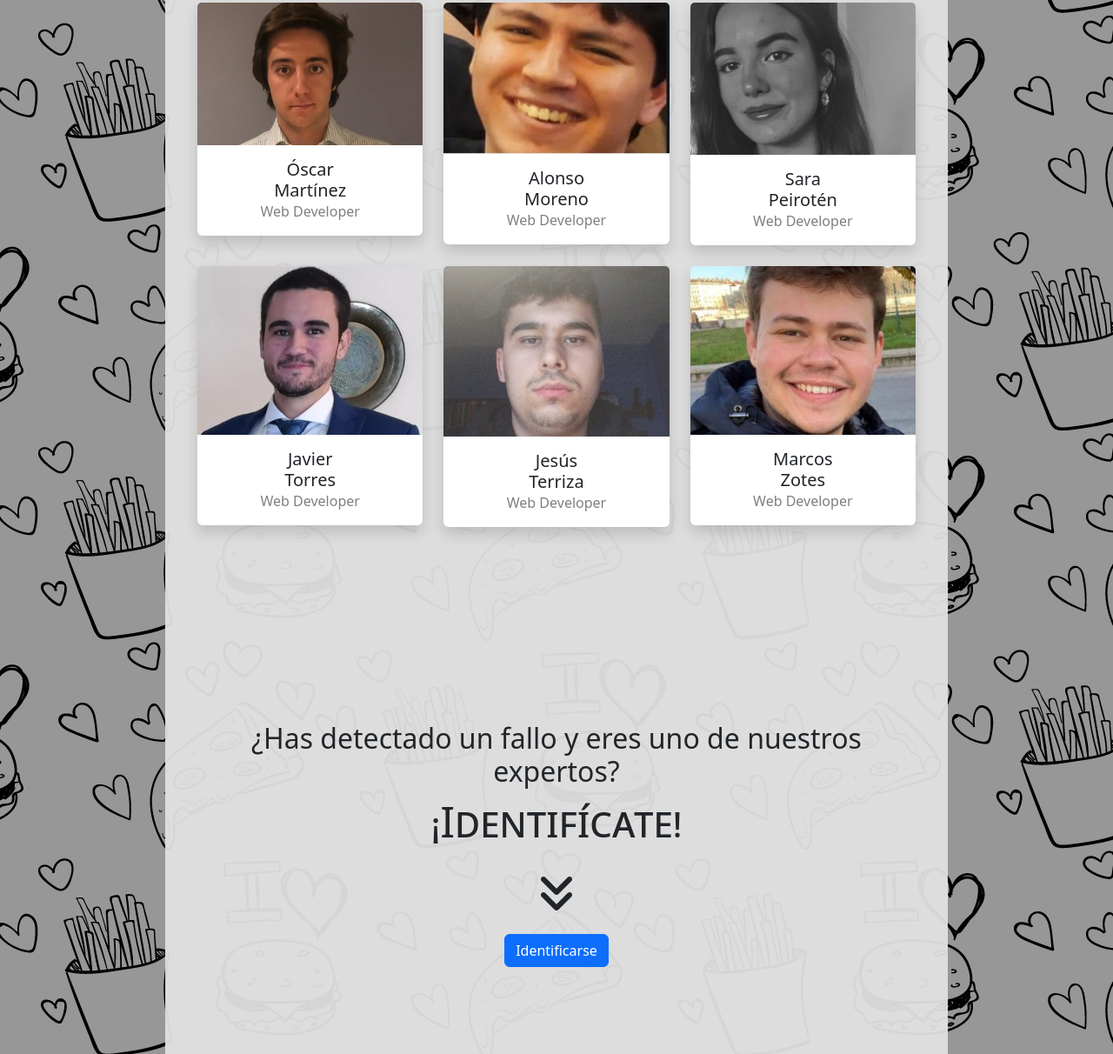
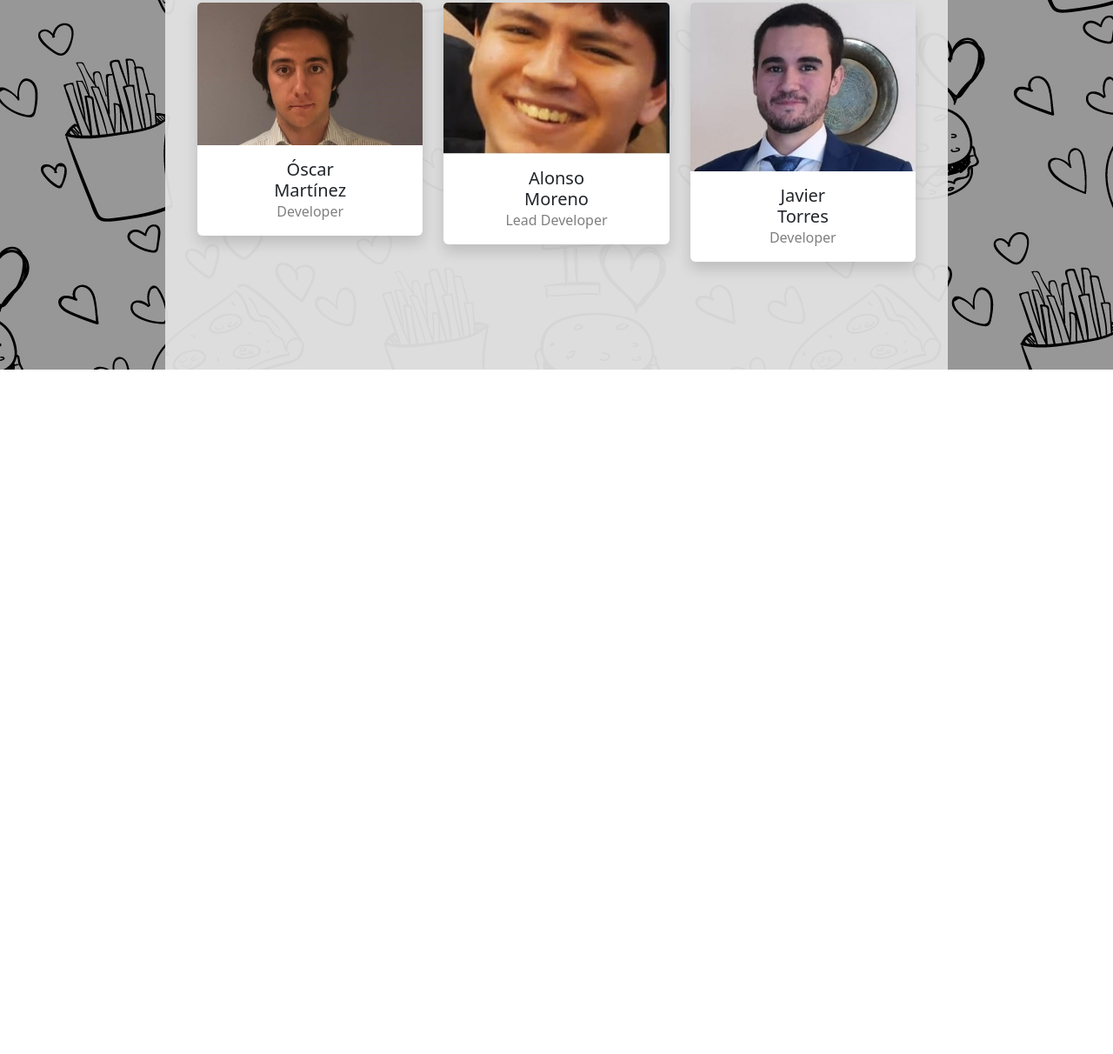
Before and after one commit to ph0nsy/POV-D, a website: page POV-D_Website/public/html/about.html in a window 1280 px wide. Shown: the part 584-1796 px from the top of the page at 87% size. After the commit the page ends 1009 px from the top, so only its background shows below. Drawn offline with nearby package versions, Linux system fonts and the light colour scheme.

Commit message:
Update about.html

```diff
--- a/POV-D_Website/public/html/about.html
+++ b/POV-D_Website/public/html/about.html
@@ -76,7 +76,7 @@
                      <img src="../assets/oscar.jpeg" class="card-img-top" alt="...">
                      <div class="card-body text-center">
                         <h5 class="card-title mb-0">Óscar<br>Martínez</h5>
-                        <div class="card-text text-black-50">Web Developer</div>
+                        <div class="card-text text-black-50">Developer</div>
                      </div>
                   </div>
                </div>
@@ -85,16 +85,7 @@
                      <img src="../assets/alonso.jpeg" class="card-img-top" alt="...">
                      <div class="card-body text-center">
                         <h5 class="card-title mb-0">Alonso<br>Moreno</h5>
-                        <div class="card-text text-black-50">Web Developer</div>
-                     </div>
-                  </div>
-               </div>
-               <div class="col-xl-4 col-md-6 mb-4">
-                  <div class="card border-0 shadow">
-                     <img src="../assets/sara.jpeg" class="card-img-top" alt="...">
-                     <div class="card-body text-center">
-                        <h5 class="card-title mb-0">Sara<br>Peirotén</h5>
-                        <div class="card-text text-black-50">Web Developer</div>
+                        <div class="card-text text-black-50">Lead Developer</div>
                      </div>
                   </div>
                </div>
@@ -103,72 +94,13 @@
                      <img src="../assets/javier.jpeg" class="card-img-top" alt="...">
                      <div class="card-body text-center">
                         <h5 class="card-title mb-0">Javier<br>Torres</h5>
-                        <div class="card-text text-black-50">Web Developer</div>
-                     </div>
-                  </div>
-               </div>
-               <div class="col-xl-4 col-md-6 mb-4">
-                  <div class="card border-0 shadow">
-                     <img src="../assets/jesus.jpeg" class="card-img-top" alt="...">
-                     <div class="card-body text-center">
-                        <h5 class="card-title mb-0">Jesús<br>Terriza</h5>
-                        <div class="card-text text-black-50">Web Developer</div>
-                     </div>
-                  </div>
-               </div>
-               <div class="col-xl-4 col-md-6 mb-4">
-                  <div class="card border-0 shadow">
-                     <img src="../assets/marcos.jpeg" class="card-img-top" alt="...">
-                     <div class="card-body text-center">
-                        <h5 class="card-title mb-0">Marcos<br>Zotes</h5>
-                        <div class="card-text text-black-50">Web Developer</div>
+                        <div class="card-text text-black-50">Developer</div>
                      </div>
                   </div>
                </div>
             </div>
          </div>
       </div>
-      <div class="section">
-         <h2>¿Has detectado un fallo y eres uno de nuestros expertos?</h2>
-         <h1>¡Identifícate!</h1>
-         <i class='fas fa-angle-double-down' style='font-size:48px'></i>
-         <br><br>
-         <button type="button" class="btn btn-primary" data-bs-toggle="modal" data-bs-target="#correction" id="corregir">
-            Identificarse
-          </button>
-          <div class="modal" id="correction" tabindex="-1" aria-labelledby="correctionLabel" aria-hidden="true">
-            <div class="modal-dialog modal-xl modal-dialog-centered modal-dialog-scrollable">
-              <div class="modal-content">
-                <div class="modal-header">
-                  <h5 class="modal-title" id="correctionLabel">¡Identifícate!</h5>
-                  <button type="button" class="btn-close" data-bs-dismiss="modal" aria-label="Close"></button>
-                </div>
-                <div class="modal-body">
-                  <form style="width: 80%; margin: auto" action="/auth" method="post">
-                     <!--Primera fila del formulario que pide el nombre-->
-                     <div class="row">
-                        <label for="username">Nombre de Usuario:</label>
-                        <!--Input de tipo texto (text) para introducir el nombre-->
-                        <input type="text" id="username" name="username" placeholder="Usuario" required>
-                     </div>
-                     <!--Segunda fila del formulario que pide el mail-->
-                     <div class="row">
-                        <label for="password">Contraseña:</label>
-                        <!--Input de tipo mail (email) para introducir el mail, solo aceptará mails de tipo
-                           @gmail.com gracias al campo pattern-->
-                        <input type="password" id="password" name="password" placeholder="Contraseña" pattern="[a-z]{2,}" required>
-                     </div>
-                     <br>
-                     <!--Ultima fila del formulario con un botón para enviarlo-->
-                     <div class="row">
-                        <input type="submit" value="Enviar">
-                     </div>
-                  </form>
-               </div>
-              </div>
-            </div>
-          </div>
-      </div>
       </div>
    </body>
    <!--JavaScript Propio-->
```
